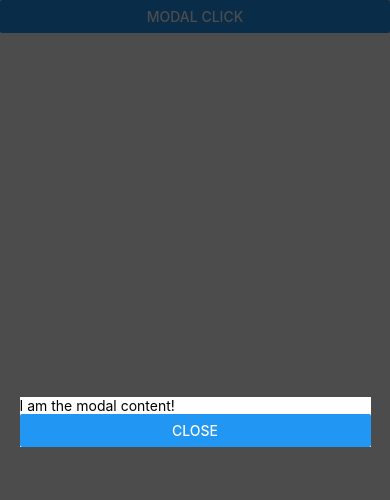
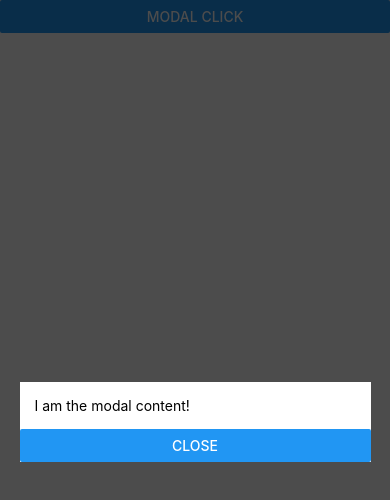
Before and after one commit to kanghyeok93/RN-Modal, a React Native app: screen / in a window 390 px wide. Both pictures are taken after a click on the button "MODAL CLICK". Shown: the top 500 px of the page. Built offline with nearby package versions, Linux system fonts and the light colour scheme.

Commit message:
feat: Implementing modal component function #4

```diff
--- a/src/components/BasicModal.js
+++ b/src/components/BasicModal.js
@@ -1,4 +1,4 @@
-import {View, Text, Button} from 'react-native';
+import {StyleSheet, View, Text, Button} from 'react-native';
 import React from 'react';
 import Modal from 'react-native-modal';
 
@@ -8,14 +8,25 @@ const BasicModal = ({isVisible, title, onClose}) => {
   };
 
   return (
-    <Modal isVisible={isVisible}>
-      <View style={{backgroundColor: '#FFFFFF'}}>
-        <Text>{title}</Text>
+    <Modal isVisible={isVisible} onBackdropPress={closeModal}>
+      <View style={styles.container}>
+        <Text style={styles.title}>{title}</Text>
 
-        <Button onPress={closeModal} title="CLOSE" />
+        <View>
+          <Button onPress={closeModal} title="CLOSE" />
+        </View>
       </View>
     </Modal>
   );
 };
 
+const styles = StyleSheet.create({
+  container: {
+    backgroundColor: '#FFFFFF',
+  },
+  title: {
+    margin: 15,
+  },
+});
+
 export default BasicModal;
```
Also changed, not shown: 1 other file (tests, documents, lock files or other folders).
